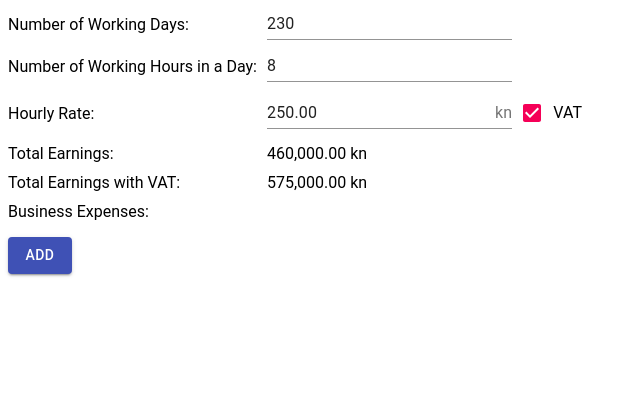
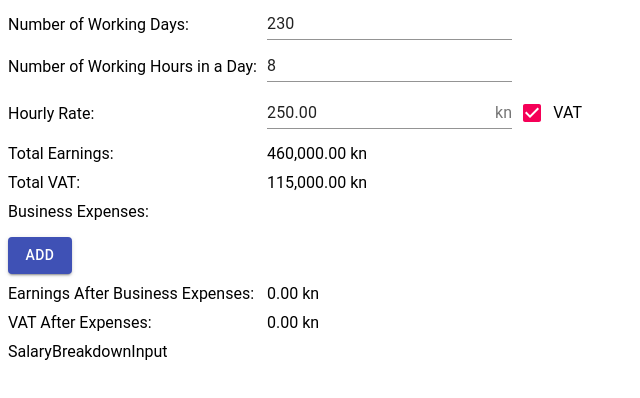
Before and after one commit to mrzli/gm-earnings, a React (Create React App) app: page / in a window 1280 px wide. Shown: the top 398 px of the page, without its empty margins (0-640 px from the left). Built offline with nearby package versions, Linux system fonts and the light colour scheme; a small style sheet from the web is missing.

Commit message:
Updates to salaries

```diff
--- a/src/components/EarningsDisplay.tsx
+++ b/src/components/EarningsDisplay.tsx
@@ -4,7 +4,7 @@ import {
   DEFAULT_EARNINGS_INPUT_DATA,
   EMPTY_BUSINESS_EXPENSE_ITEM,
   EMPTY_EARNINGS_DATA,
-  VAT_MULTIPLIER
+  VAT_PERCENT
 } from '../data/earnings-data';
 import {
   currencyToMoneyString,
@@ -24,6 +24,8 @@ import { InputAmountWithVat } from '../types/input-amount-with-vat';
 import { LabelledMoneyDisplayInGrid } from './generic/LabelledMoneyDisplayInGrid';
 import { LabelInGrid } from './generic/LabelInGrid';
 import { GridLayout } from './generic/GridLayout';
+import { SalaryBreakdownInput } from './salary/SalaryBreakdownInput';
+import { ZERO_AMOUNT } from '../data/general-data';
 
 enum InputDataActionType {
   SetWorkingDays = 'SetWorkingDays',
@@ -143,8 +145,8 @@ export function EarningsDisplay(): React.ReactElement {
         column={1}
       />
       <LabelledMoneyDisplayInGrid
-        label={'Total Earnings with VAT:'}
-        value={earnings.totalEarningsWithVat}
+        label={'Total VAT:'}
+        value={earnings.totalVat}
         row={5}
         column={1}
       />
@@ -168,6 +170,27 @@ export function EarningsDisplay(): React.ReactElement {
           }}
         />
       </div>
+      <LabelledMoneyDisplayInGrid
+        label={'Earnings After Business Expenses:'}
+        value={ZERO_AMOUNT}
+        row={7}
+        column={1}
+      />
+      <LabelledMoneyDisplayInGrid
+        label={'VAT After Expenses:'}
+        value={ZERO_AMOUNT}
+        row={8}
+        column={1}
+      />
+      <div
+        style={{
+          gridRowStart: 9,
+          gridColumnStart: 1,
+          gridColumnEnd: `span ${GRID_COLUMNS}`
+        }}
+      >
+        <SalaryBreakdownInput />
+      </div>
     </GridLayout>
   );
 }
@@ -180,13 +203,13 @@ function getEarningsData(input: EarningsInputData): EarningsData {
   const totalEarnings = moneyStringToCurrency(input.hourlyRate.amount)
     .multiply(input.workingHours)
     .multiply(input.workingDays);
-  const totalEarningsWithVat = input.hourlyRate.isVat
-    ? totalEarnings.multiply(VAT_MULTIPLIER)
+  const totalVat = input.hourlyRate.isVat
+    ? totalEarnings.multiply(VAT_PERCENT)
     : totalEarnings;
 
   return {
     totalEarnings: currencyToMoneyString(totalEarnings),
-    totalEarningsWithVat: currencyToMoneyString(totalEarningsWithVat)
+    totalVat: currencyToMoneyString(totalVat)
   };
 }
 
--- /dev/null
+++ b/src/components/salary/SalaryBreakdownInput.tsx
@@ -0,0 +1,9 @@
+import React from 'react';
+
+interface SalaryBreakdownInputProps {}
+
+export function SalaryBreakdownInput(
+  props: SalaryBreakdownInputProps
+): React.ReactElement {
+  return <div>{'SalaryBreakdownInput'}</div>;
+}
--- a/src/data/earnings-data.ts
+++ b/src/data/earnings-data.ts
@@ -5,7 +5,7 @@ import { EarningsInputData } from '../types/earnings-input-data';
 import { ExpenseInterval } from '../types/expense-interval';
 import { ZERO_AMOUNT } from './general-data';
 
-export const VAT_MULTIPLIER = '1.25';
+export const VAT_PERCENT = '0.25';
 
 export const EMPTY_INPUT_AMOUNT_WITH_VAT: InputAmountWithVat = {
   amount: ZERO_AMOUNT,
@@ -33,7 +33,7 @@ export const DEFAULT_EARNINGS_INPUT_DATA: EarningsInputData = {
 
 export const EMPTY_EARNINGS_DATA: EarningsData = {
   totalEarnings: ZERO_AMOUNT,
-  totalEarningsWithVat: ZERO_AMOUNT
+  totalVat: ZERO_AMOUNT
 };
 
 export const EMPTY_BUSINESS_EXPENSE_ITEM: BusinessExpenseItem = {
--- a/src/types/earnings-data.ts
+++ b/src/types/earnings-data.ts
@@ -1,4 +1,4 @@
 export interface EarningsData {
   readonly totalEarnings: string;
-  readonly totalEarningsWithVat: string;
+  readonly totalVat: string;
 }
--- a/src/utils/currency-utils.ts
+++ b/src/utils/currency-utils.ts
@@ -25,6 +25,7 @@ export function moneyStringToCurrency(moneyString: string): Currency {
   return Currency(moneyString, {
     symbol: 'kn',
     pattern: '# !',
+    negativePattern: '-# !',
     errorOnInvalid: true
   });
 }
@@ -37,6 +38,7 @@ export function centsToCurrency(cents: number): Currency {
   return Currency(cents, {
     symbol: 'kn',
     pattern: '# !',
+    negativePattern: '-# !',
     fromCents: true,
     errorOnInvalid: true
   });
--- a/src/utils/validation-utils.ts
+++ b/src/utils/validation-utils.ts
@@ -1,5 +1,5 @@
 export function isValidMoneyString(moneyString: string): boolean {
-  return /^(?:0|[1-9]\d*)\.\d{2}$/.test(moneyString);
+  return /^-?(?:0|[1-9]\d*)\.\d{2}$/.test(moneyString);
 }
 
 export function isValidPercentString(percentString: string): boolean {
```
Also changed, not shown: src/types/salary/salary-breakdown-data.ts (added, +13 -0 lines).
